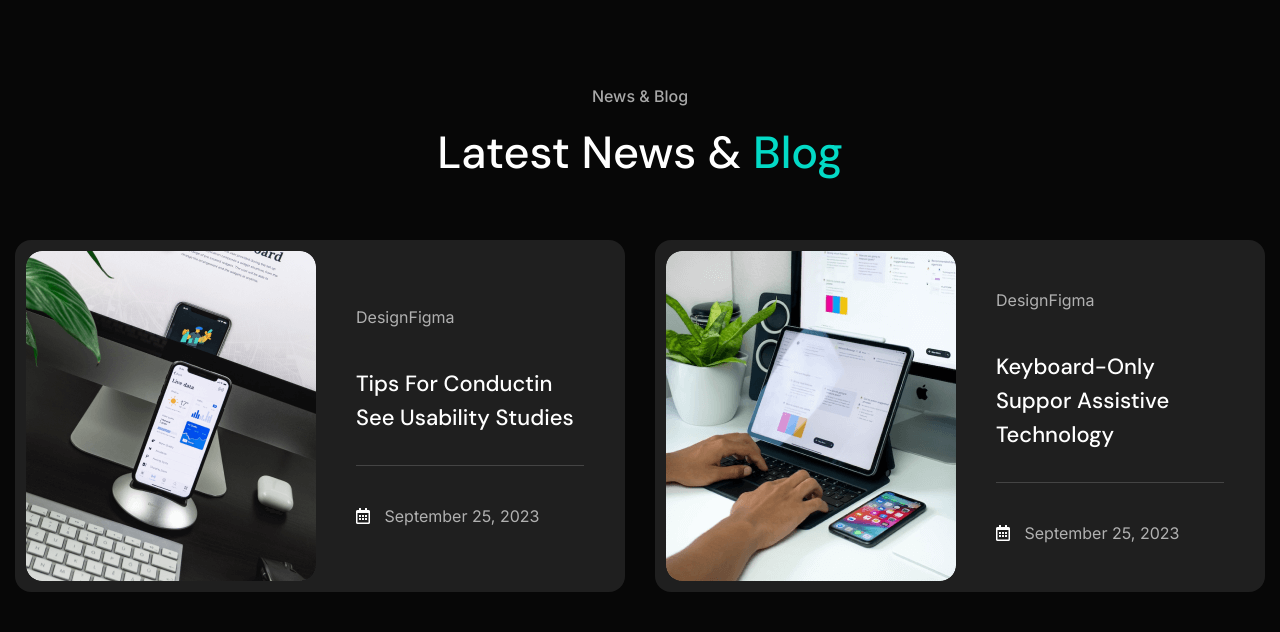
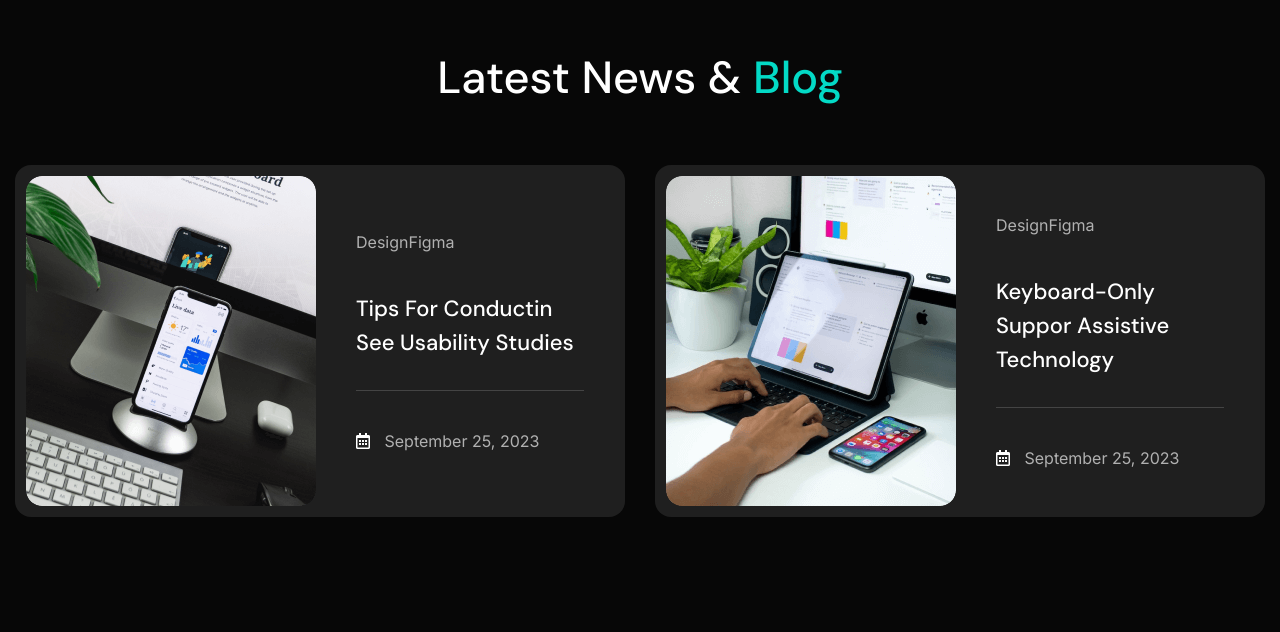
Before and after one commit to tupic98/rodrisw.dev, a Next.js app: page /indexonepage in a window 1280 px wide. Shown: the part 9268-9900 px from the top of the page. Built offline with nearby package versions, Linux system fonts and the light colour scheme.

Commit message:
Modify blog component

```diff
--- a/components/Blog.js
+++ b/components/Blog.js
@@ -3,12 +3,11 @@ import Link from "next/link";
 const Blog = () => {
   return (
     <section id="blog" className="blog-area rel z-1">
-      <div className="for-bgc-black pt-130 pb-100 rpt-100 rpb-70">
+      <div className="for-bgc-black pt-100 pb-100 rpt-100 rpb-70">
         <div className="container">
           <div className="row justify-content-center">
             <div className="col-xl-12">
               <div className="section-title text-center mb-60 wow fadeInUp delay-0-2s">
-                <span className="sub-title mb-15">News &amp; Blog</span>
                 <h2>
                   Latest News &amp; <span>Blog</span>
                 </h2>
@@ -74,18 +73,6 @@ const Blog = () => {
             </div>
           </div>
         </div>
-      </div>
-      <div className="bg-lines">
-        <span />
-        <span />
-        <span />
-        <span />
-        <span />
-        <span />
-        <span />
-        <span />
-        <span />
-        <span />
       </div>
     </section>
   );
@@ -196,18 +183,6 @@ export const Blog2 = () => {
           </div>
         </div>
       </div>
-      <div className="bg-lines">
-        <span />
-        <span />
-        <span />
-        <span />
-        <span />
-        <span />
-        <span />
-        <span />
-        <span />
-        <span />
-      </div>
     </section>
   );
 };
```
